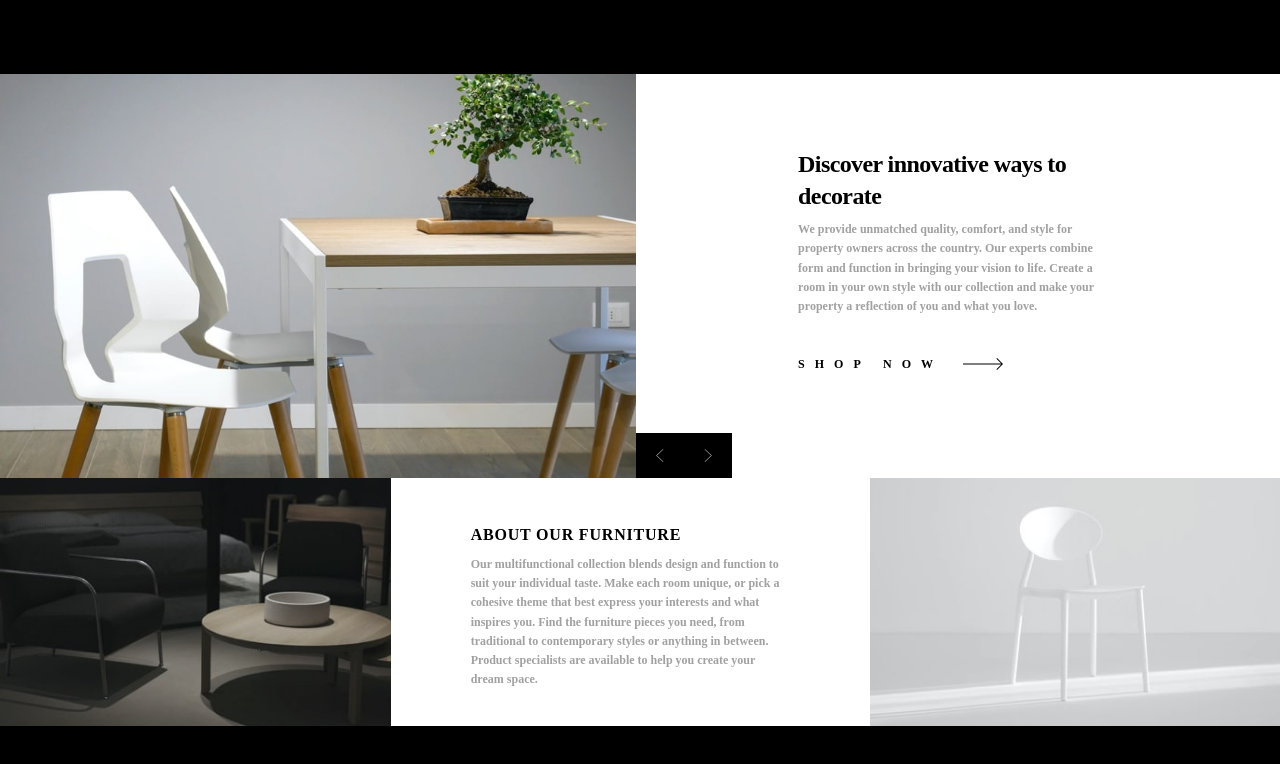
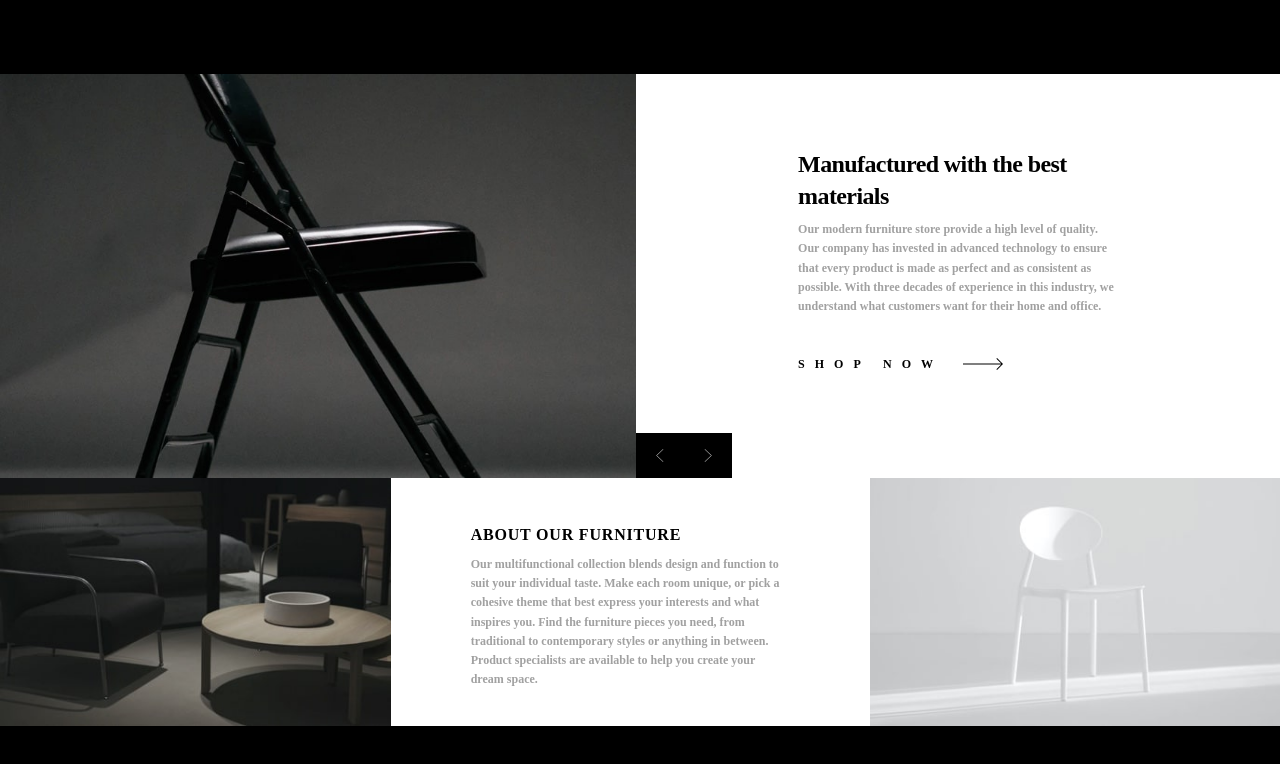
Before and after one commit to sklehti/room-homepage, a React (Vite) app: page / in a window 1280 px wide. Shown: the top 764 px of the page. Built offline with nearby package versions, Linux system fonts and the light colour scheme.

Commit message:
carousel ready

```diff
--- a/src/components/homePage/ArrowButton.tsx
+++ b/src/components/homePage/ArrowButton.tsx
@@ -1,18 +1,67 @@
 import angleLeftIcon from "./../../assets/images/icon-angle-left.svg";
 import angleRightIcon from "./../../assets/images/icon-angle-right.svg";
 
-const ArrowButton = ({ setCaruselView, caruselView }: CarouselProp) => {
+interface Prop {
+  navRef: React.RefObject<HTMLDivElement>;
+  setMoveImgCarousel: React.Dispatch<React.SetStateAction<number>>;
+}
+
+const ArrowButton = ({ navRef, setMoveImgCarousel }: Prop) => {
+  const sideScrollRight = (element: HTMLDivElement, step: number) => {
+    if (
+      navRef.current?.offsetWidth &&
+      element.scrollLeft < navRef.current?.offsetWidth
+    ) {
+      element.scrollLeft = navRef.current?.offsetWidth * 3;
+    }
+
+    setMoveImgCarousel(1);
+
+    setTimeout(() => {
+      element.scrollLeft -= step;
+      setMoveImgCarousel(0);
+    }, 2001);
+  };
+
+  const sideScrollLeft = (
+    element: HTMLDivElement,
+
+    step: number
+  ) => {
+    if (
+      navRef.current?.offsetWidth &&
+      element.scrollLeft > navRef.current?.offsetWidth * 2
+    ) {
+      element.scrollLeft = 0;
+    }
+    setMoveImgCarousel(-1);
+
+    setTimeout(() => {
+      element.scrollLeft -= step;
+      setMoveImgCarousel(0);
+    }, 2001);
+  };
+
   return (
     <>
       <button
         className="bg-black px-4 py-3 lg:py-4 lg:px-5 cursor-pointer"
-        onClick={() => setCaruselView(caruselView - 1)}
+        onClick={() => {
+          if (navRef.current)
+            sideScrollLeft(
+              navRef.current,
+              -Number(navRef.current?.offsetWidth)
+            );
+        }}
       >
         <img src={angleLeftIcon} alt="angle left icon" className="w-2" />
       </button>
       <button
         className="bg-black px-4 py-3  lg:py-4 lg:px-5 cursor-pointer"
-        onClick={() => setCaruselView(caruselView + 1)}
+        onClick={() => {
+          if (navRef.current)
+            sideScrollRight(navRef.current, navRef.current?.offsetWidth);
+        }}
       >
         <img src={angleRightIcon} alt="angle right icon" className="w-2" />
       </button>
--- a/src/components/homePage/HomePage.css
+++ b/src/components/homePage/HomePage.css
@@ -2,16 +2,42 @@
 @tailwind components;
 @tailwind utilities;
 
-@layer base {
-  /* .test {
-    position: relative;
-    height: 66vh;
-    width: 66vw;
+@layer utilities {
+  .slider-right {
+    animation-name: moveToRight;
+    animation-duration: 2s;
+    animation-fill-mode: forwards;
+    overflow: hidden;
   }
 
-  .img-test {
-    background-size: contain;
-    height: 100%;
-    width: 100%;
-  } */
+  @keyframes moveToRight {
+    0% {
+      transform: translate(0%, 0%);
+    }
+    80% {
+      transform: translate(100%, 0%);
+    }
+    100% {
+      transform: translate(100%, 0%);
+    }
+  }
+
+  .slider-left {
+    animation-name: moveToLeft;
+    animation-duration: 2s;
+    animation-fill-mode: forwards;
+    overflow: hidden;
+  }
+
+  @keyframes moveToLeft {
+    0% {
+      transform: translate(0%, 0%);
+    }
+    80% {
+      transform: translate(-100%, 0%);
+    }
+    100% {
+      transform: translate(-100%, 0%);
+    }
+  }
 }
--- a/src/components/homePage/HomePage.tsx
+++ b/src/components/homePage/HomePage.tsx
@@ -1,36 +1,88 @@
 import hero1Icon from "./../../assets/images/desktop-image-hero-1.jpg";
+import hero2Icon from "./../../assets/images/desktop-image-hero-2.jpg";
+import hero3Icon from "./../../assets/images/desktop-image-hero-3.jpg";
 import hero1MobileIcon from "./../../assets/images/mobile-image-hero-1.jpg";
+import hero2MobileIcon from "./../../assets/images/mobile-image-hero-2.jpg";
+import hero3MobileIcon from "./../../assets/images/mobile-image-hero-3.jpg";
 import imgAboutDarkIcon from "./../../assets/images/image-about-dark.jpg";
 import imgAboutLightIcon from "./../../assets/images/image-about-light.jpg";
 import arrowIcon from "./../../assets/images/icon-arrow.svg";
 import ArrowButton from "./ArrowButton";
 import "./HomePage.css";
 import { data } from "../../data";
-import { useState } from "react";
+import React, { useEffect, useState } from "react";
 
 const HomePage = () => {
-  const [caruselView, setCaruselView] = useState(1);
+  const [moveImgCarousel, setMoveImgCarousel] = useState(0);
+  const ref = React.useRef<HTMLDivElement>(null);
+
+  useEffect(() => {
+    // if (ref.current?.offsetWidth)
+    //   ref.current.scrollLeft = ref.current.offsetWidth;
+
+    const handleResize = () => {
+      if (ref.current?.offsetWidth)
+        ref.current.scrollLeft = ref.current.offsetWidth;
+      // }
+    };
+
+    window.addEventListener("resize", handleResize);
+    return () => {
+      window.removeEventListener("resize", handleResize);
+    };
+  }, []);
 
   return (
-    // TODO: use slide effect in carousel
     <section className="lg:min-h-screen lg:flex lg:flex-col lg:justify-center">
-      <div className="lg:flex bg-white">
+      <div
+        ref={ref}
+        className="flex overflow-x-hidden max-w-[400px] lg:w-full lg:max-w-full"
+      >
+        {data.map((d, index) => (
+          <div
+            key={index}
+            className={
+              moveImgCarousel === -1
+                ? "lg:flex bg-white max-w-full min-w-full slider-left"
+                : moveImgCarousel === 1
+                ? "lg:flex bg-white max-w-full min-w-full slider-right"
+                : "lg:flex bg-white max-w-full min-w-full"
+            }
+          >
             <div className="relative lg:max-h-[60vh] lg:w-[65vw]">
               <img
-            // TODO: change images
-            src={hero1MobileIcon}
+                src={
+                  index === 1 || index === 4
+                    ? hero1MobileIcon
+                    : index === 2
+                    ? hero2MobileIcon
+                    : hero3MobileIcon
+                }
                 alt=" hero 1"
                 className="w-full h-full lg:hidden"
               />
               <img
-            src={hero1Icon}
+                src={
+                  index === 1 || index === 4
+                    ? hero1Icon
+                    : index === 2
+                    ? hero2Icon
+                    : hero3Icon
+                }
                 alt=" hero 1"
                 className="w-full h-full hidden lg:block"
               />
-          <div className="absolute bottom-0 right-0 lg:hidden">
+              <div
+                className="absolute bottom-0 right-0 lg:hidden"
+                style={
+                  moveImgCarousel === 1 || moveImgCarousel === -1
+                    ? { pointerEvents: "none" }
+                    : {}
+                }
+              >
                 <ArrowButton
-              setCaruselView={setCaruselView}
-              caruselView={caruselView}
+                  navRef={ref}
+                  setMoveImgCarousel={setMoveImgCarousel}
                 />
               </div>
             </div>
@@ -38,19 +90,9 @@ const HomePage = () => {
             <div className="p-4 relative lg:max-h-[60vh] lg:w-[65vw] lg:flex lg:justify-center">
               <div className="lg:flex lg:justify-center lg:flex-col  lg:max-w-xs">
                 <h2 className="text-3xl font-bold pt-7 pb-5 tracking-tight lg:py-2 lg:text-2xl">
-              {caruselView === 1
-                ? data[0].title
-                : caruselView === 2
-                ? data[1].title
-                : data[2].title}
+                  {d.title}
                 </h2>
-            <p>
-              {caruselView === 1
-                ? data[0].information
-                : caruselView === 2
-                ? data[1].information
-                : data[2].information}
-            </p>
+                <p>{d.information}</p>
 
                 <button className="flex flex-row py-10 text-xs items-center tracking-[10px] uppercase font-semibold">
                   Shop now
@@ -60,17 +102,26 @@ const HomePage = () => {
                     className="pl-5 hover:pl-6"
                   />
                 </button>
-            <div className="lg:absolute hidden lg:block lg:bottom-0 lg:left-0">
+                <div
+                  className="lg:absolute hidden lg:block lg:bottom-0 lg:left-0"
+                  style={
+                    moveImgCarousel === 1 || moveImgCarousel === -1
+                      ? { pointerEvents: "none" }
+                      : {}
+                  }
+                >
                   <ArrowButton
-                setCaruselView={setCaruselView}
-                caruselView={caruselView}
+                    navRef={ref}
+                    setMoveImgCarousel={setMoveImgCarousel}
                   />
                 </div>
               </div>
             </div>
           </div>
+        ))}
+      </div>
 
-      <div className="lg:flex lg:justify-betwee bg-white lg:space">
+      <div className="lg:flex lg:justify-between bg-white lg:space">
         <div className="relative ">
           <img src={imgAboutDarkIcon} alt=" hero 1" className="w-full h-full" />
         </div>
--- a/src/data.ts
+++ b/src/data.ts
@@ -1,4 +1,9 @@
 export const data = [
+  {
+    title: "Manufactured with the best materials",
+    information:
+      "Our modern furniture store provide a high level of quality. Our company has invested in advanced technology to ensure that every product is made as perfect and as consistent as possible. With three decades of experience in this industry, we understand what customers want for their home and office.",
+  },
   {
     title: "Discover innovative ways to decorate",
     information:
@@ -14,4 +19,9 @@ export const data = [
     information:
       "Our modern furniture store provide a high level of quality. Our company has invested in advanced technology to ensure that every product is made as perfect and as consistent as possible. With three decades of experience in this industry, we understand what customers want for their home and office.",
   },
+  {
+    title: "Discover innovative ways to decorate",
+    information:
+      "We provide unmatched quality, comfort, and style for property owners across the country. Our experts combine form and function in bringing your vision to life. Create a room in your own style with our collection and make your property a reflection of you and  what you love.",
+  },
 ];
--- a/src/index.css
+++ b/src/index.css
@@ -10,6 +10,7 @@
     margin: 0;
     width: 100%;
     height: 100%;
+    scroll-behavior: smooth;
   }
 
   p {
```
Lines whose indentation alone changed are shown as unchanged.
